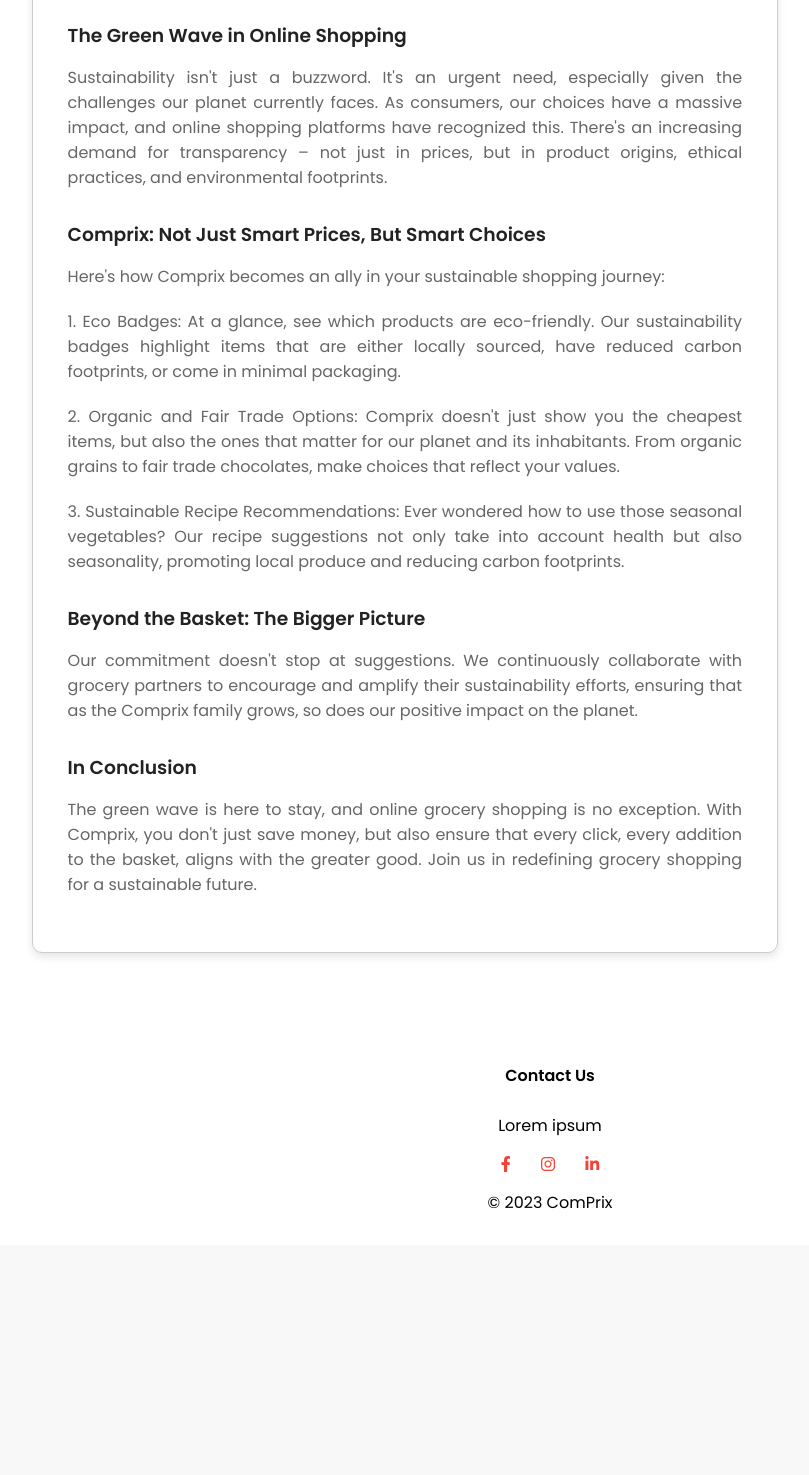
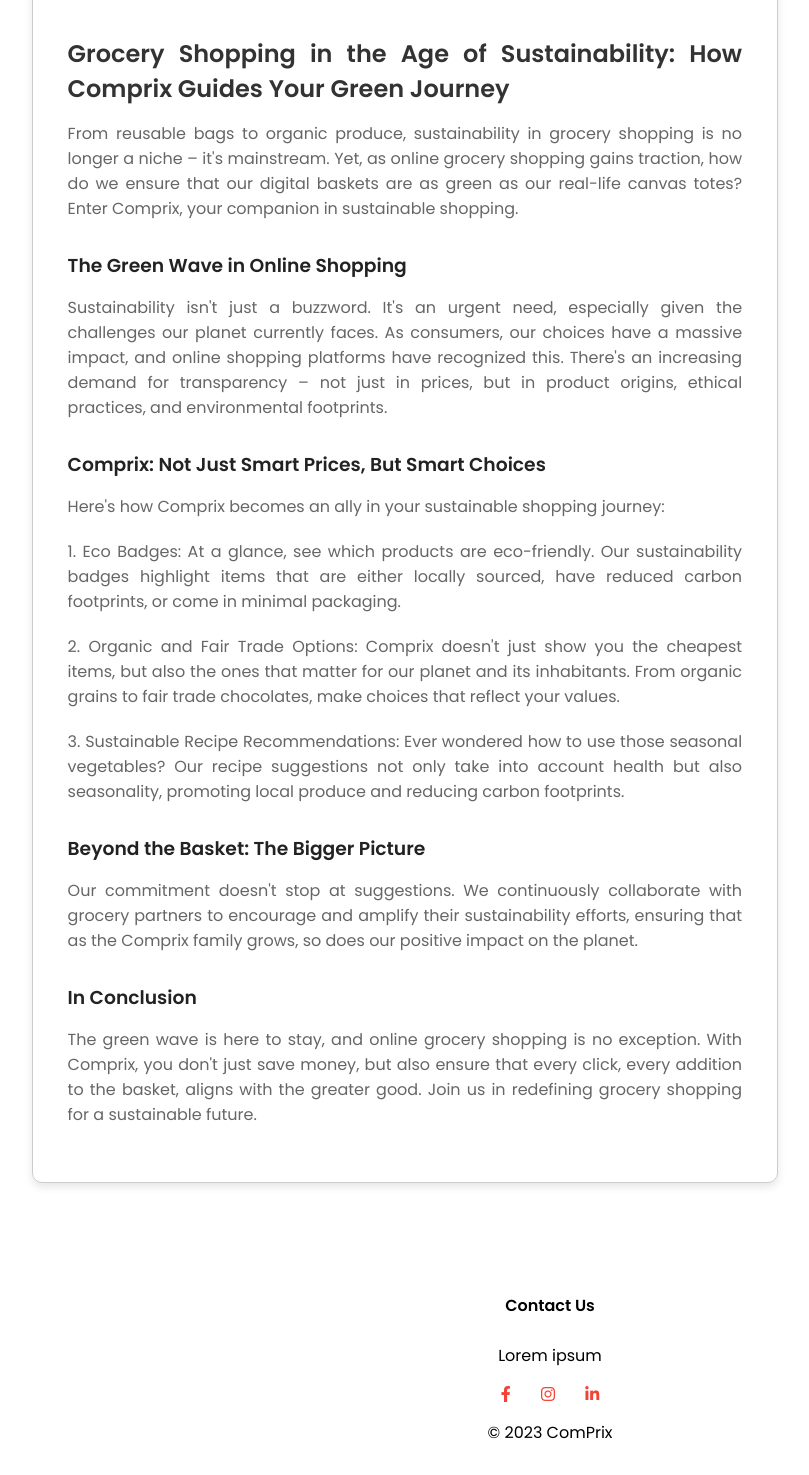
Before and after one commit to amp75011/mvp, a Flask app: page /blog in a window 1280 px wide. Shown: the part 3893-5368 px from the top of the page, without its empty margins (90-899 px from the left). Before the commit the page ends 5102 px from the top, so only its background shows below. Run offline with Flask 3, Linux system fonts and the light colour scheme; parts of the project's set-up code (start-up, migrations or seed data) failed here and were passed over; some libraries are stand-ins or nearby versions.

Commit message:
Updated files and added new assets

```diff
--- a/static/style.css
+++ b/static/style.css
@@ -506,7 +506,7 @@
     width: 90%;
     margin: auto;
     text-align: center;
-    padding-top: 50px;
+    padding-top: 35vh;
 }
 .row {
     margin-top: 3%;
```
